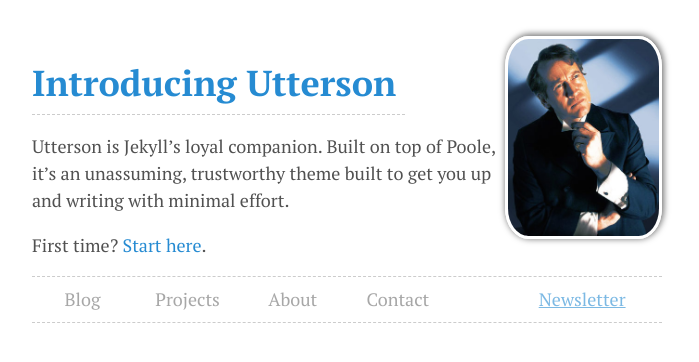
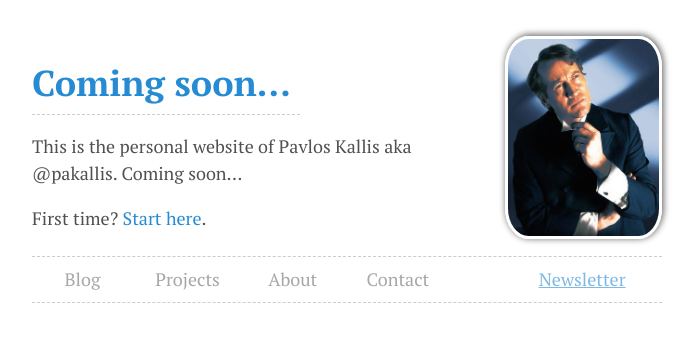
Before and after one commit to pakallis/pakallis.github.io, a Jekyll site: the page built from index.html, in a window 1280 px wide. Shown: the top 362 px of the page, without its empty margins (293-992 px from the left). Built offline with Jekyll 4.4.1, drawn with Linux system fonts in a browser that asks for light colours.

Commit message:
Cleanup, update urls

```diff
--- a/_includes/content/home-intro.md
+++ b/_includes/content/home-intro.md
@@ -1,6 +1,6 @@
 
-# [Introducing Utterson](/)
+# [Coming soon...](/)
 
-Utterson is Jekyll's loyal companion. Built on top of Poole, it's an unassuming, trustworthy theme built to get you up and writing with minimal effort.
+This is the personal website of Pavlos Kallis aka @pakallis. Coming soon...
 
-First time? [Start here](http://utterson.alidcastano.com/introducing-utterson).
+First time? [Start here](http://pakallis.github.io/introducing-utterson).
--- a/_includes/content/home-projects.md
+++ b/_includes/content/home-projects.md
@@ -5,5 +5,5 @@
     * I'm on a quest to investigate the identity of Hyde, as I fear that he is blackmailing Jekyll.
 
 
-* ### [(Another Sample Project)](http://utterson.alidcastano.com/)
+* ### [(Another Sample Project)](http://pakallis.github.io/)
     * Just working on changing the world, no big deal.
```
Also changed, not shown: _posts/2016-03-16-I-love-Jekyll.md (deleted, +0 -13 lines).
